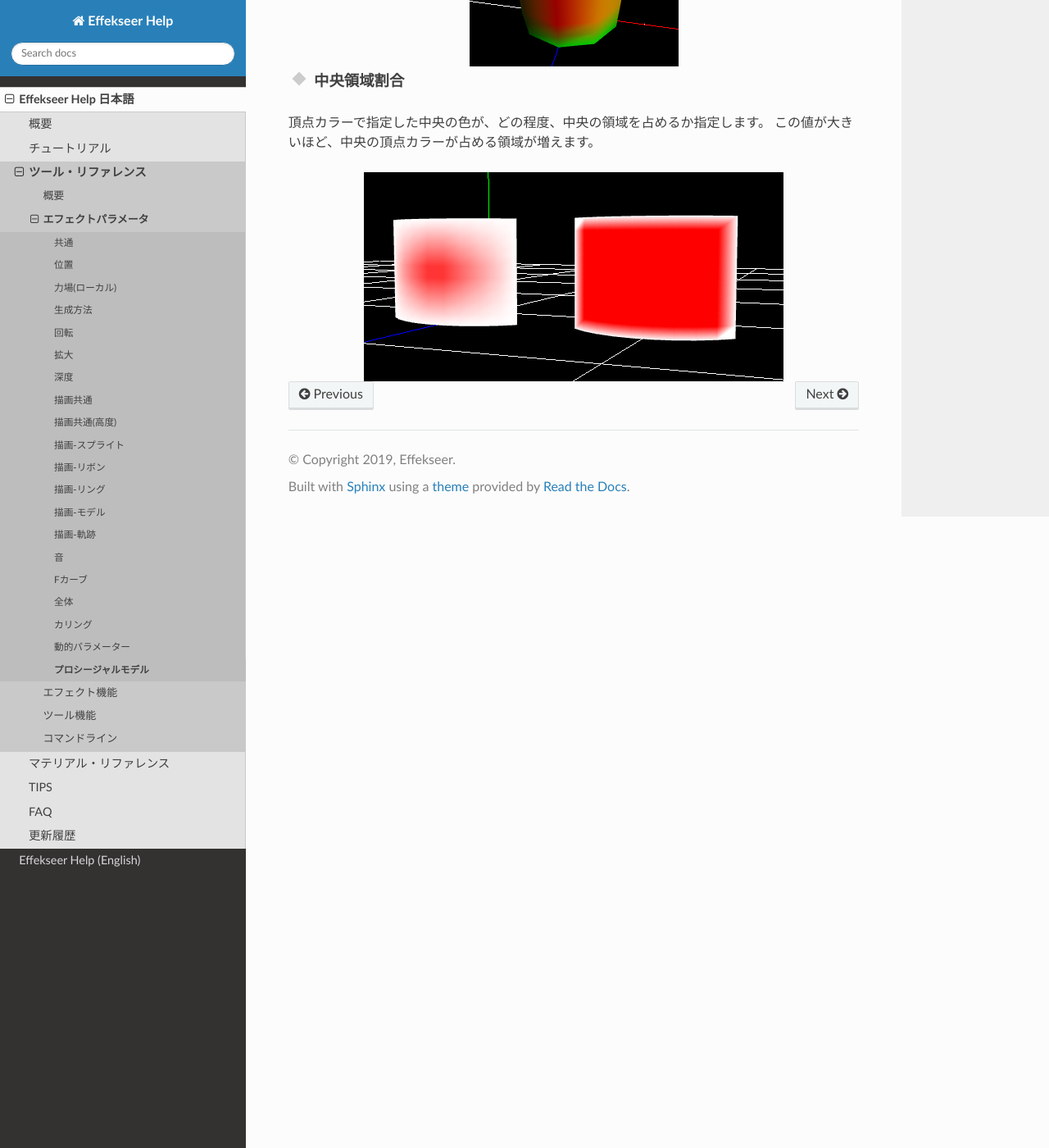
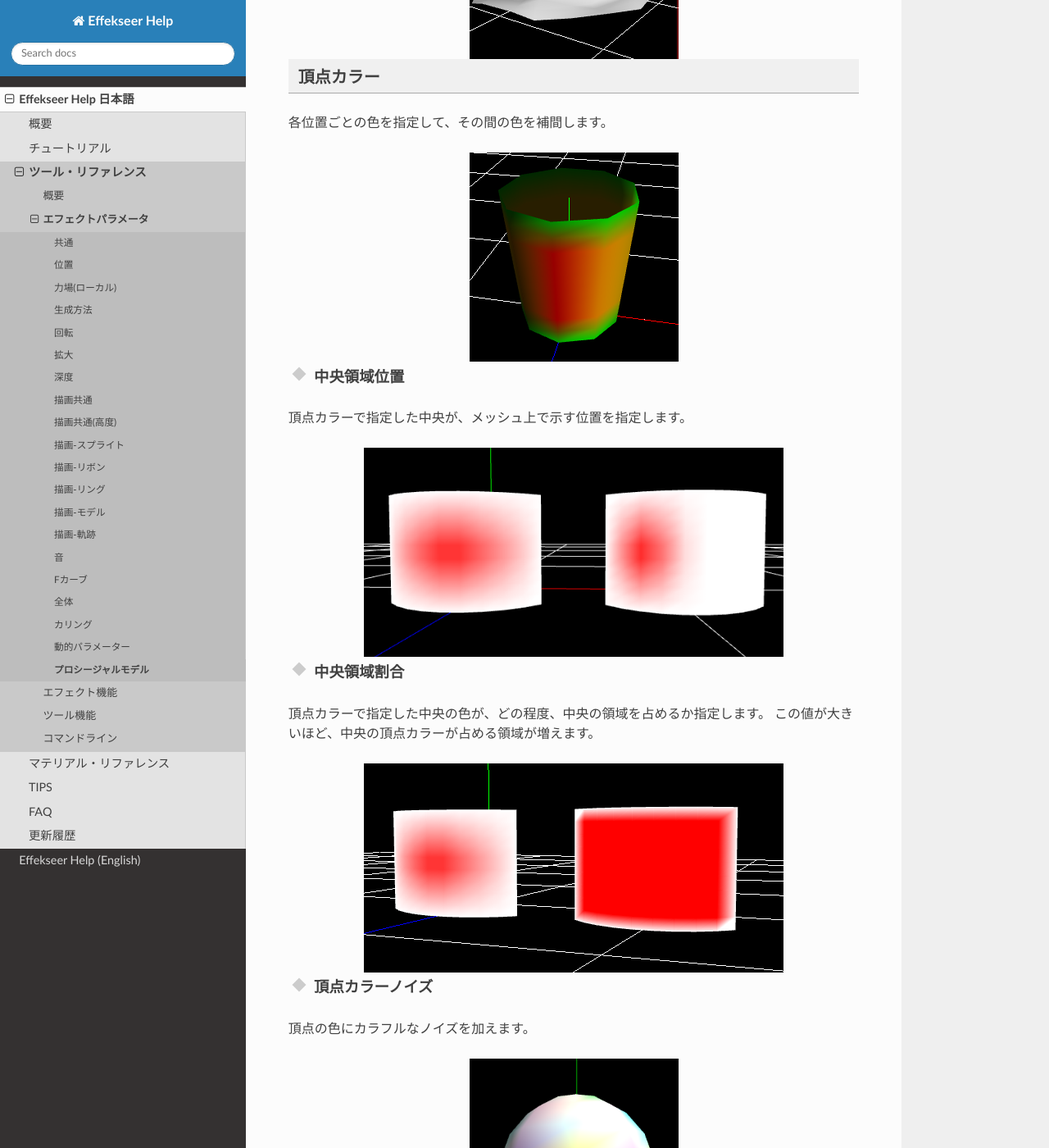
Before and after one commit to effekseer/docs_tool, a Sphinx documentation site: the page built from source/ja/ToolReference/proceduralModel.md, in a window 1280 px wide and 1400 px high, scrolled down 7786 px. Shown: the whole window at 82% size. Built offline with Sphinx 7.4.7 and the Read the Docs theme 2.0.0, drawn with Linux system fonts in a browser that asks for light colours; nearby versions of some CDN libraries; library files that are not in the unit come from our copies; some of the changed text lies outside the part shown.

Commit message:
Documentation work

````diff
--- a/source/ja/ToolReference/proceduralModel.md
+++ b/source/ja/ToolReference/proceduralModel.md
@@ -32,6 +32,15 @@
 
 ```eval_rst
 .. image:: ../../img/Reference/ProceduralModel/Division.png
+   :align: center
+```
+
+#### 回転角度
+
+メッシュをねじります。
+
+```eval_rst
+.. image:: ../../img/Reference/ProceduralModel/Mesh_Rotated.png
    :align: center
 ```
 
@@ -207,6 +216,15 @@
    :align: center
 ```
 
+#### 中央領域位置
+
+頂点カラーで指定した中央が、メッシュ上で示す位置を指定します。
+
+```eval_rst
+.. image:: ../../img/Reference/ProceduralModel/VertexColors_CenterPosition.png
+   :align: center
+```
+
 #### 中央領域割合
 
 頂点カラーで指定した中央の色が、どの程度、中央の領域を占めるか指定します。
@@ -216,3 +234,16 @@
 .. image:: ../../img/Reference/ProceduralModel/VertexColors_CenterArea.png
    :align: center
 ```
+
+#### 頂点カラーノイズ
+
+頂点の色にカラフルなノイズを加えます。
+
+```eval_rst
+.. image:: ../../img/Reference/ProceduralModel/VertexColors_Noise.png
+   :align: center
+```
+
+#### UV
+
+メッシュに使用するUVの領域を指定します。
````
Also changed, not shown: source/en/ToolReference/proceduralModel.md (+31 -0 lines), source/img/Reference/ProceduralModel/Mesh_Rotated.png (added), source/img/Reference/ProceduralModel/VertexColors_CenterPosition.png (added), source/img/Reference/ProceduralModel/VertexColors_Noise.png (added), 3 other files.
